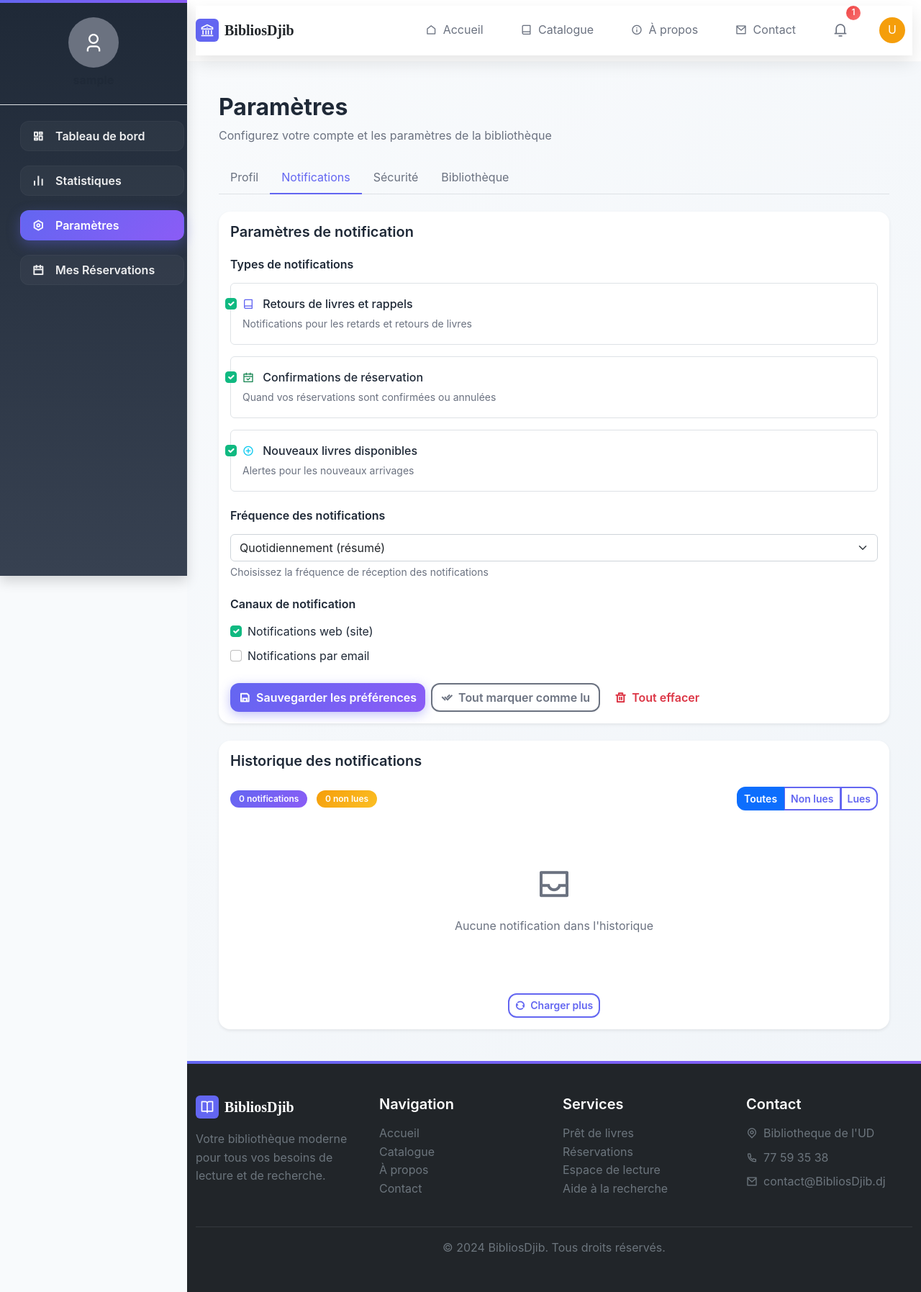
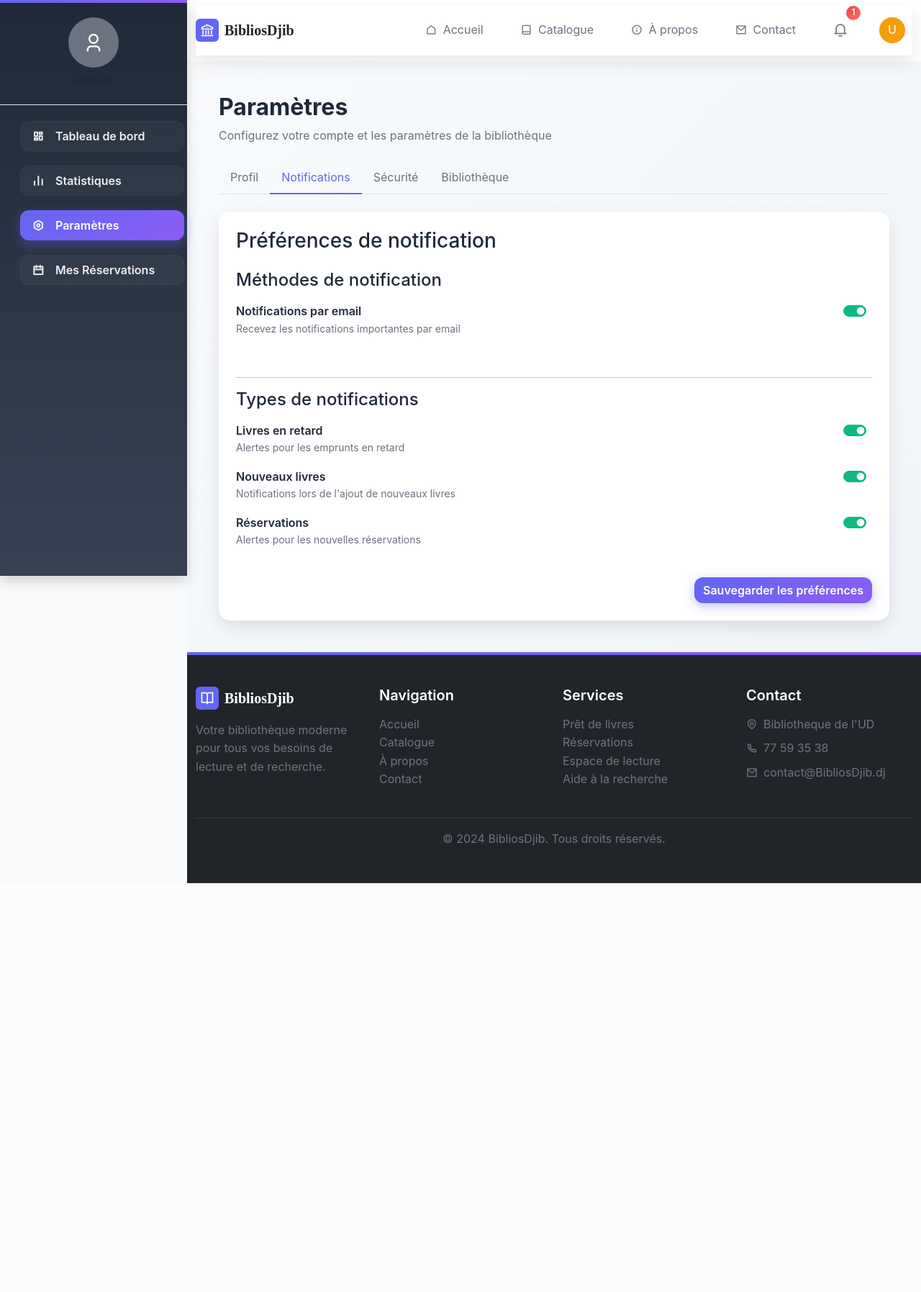
Before and after one commit to karman503/bibliotheque, a Flask app: page /dashboard/parametres in a window 1280 px wide, after a click on "Notifications". Shown: the whole page at 72% size. After the commit the page ends 1227 px from the top, so only its background shows below. Run offline with Flask 3, Linux system fonts and the light colour scheme; the visitor is signed in with stand-in values (Sample User, id 1); some libraries are stand-ins or nearby versions.

Commit message:
Notifications: adapt UI per user role; admin-only options added

```diff
--- a/templates/parametres.html
+++ b/templates/parametres.html
@@ -96,157 +96,115 @@
         </div>
 
         <div class="tab-pane fade" id="notifications" role="tabpanel" aria-labelledby="notifications-tab">
-            <!-- Paramètres de notification -->
-            <div class="card mb-4 shadow-sm">
-                <div class="card-body">
-                    <h5 class="fw-semibold mb-4">Paramètres de notification</h5>
+            <div class="card p-4">
+                <h3 class="card-title mb-4">Préférences de notification</h3>
 
-                    <div class="mb-4">
-                        <h6 class="fw-semibold mb-3">Types de notifications</h6>
-                        <div class="notification-settings">
-                            <div class="form-check mb-3 p-3 border rounded">
-                                <input class="form-check-input" type="checkbox" id="notifBooks" checked>
-                                <label class="form-check-label fw-medium" for="notifBooks">
-                                    <i class="ri-book-line me-2 text-primary"></i>
-                                    Retours de livres et rappels
-                                </label>
-                                <small class="text-muted d-block mt-1">Notifications pour les retards et retours de
-                                    livres</small>
-                            </div>
+                <div class="mb-4">
+                    <h4 class="mb-3">Méthodes de notification</h4>
 
-                            <div class="form-check mb-3 p-3 border rounded">
-                                <input class="form-check-input" type="checkbox" id="notifReservations" checked>
-                                <label class="form-check-label fw-medium" for="notifReservations">
-                                    <i class="ri-calendar-check-line me-2 text-success"></i>
-                                    Confirmations de réservation
-                                </label>
-                                <small class="text-muted d-block mt-1">Quand vos réservations sont confirmées ou
-                                    annulées</small>
-                            </div>
-
-                            <div class="form-check mb-3 p-3 border rounded">
-                                <input class="form-check-input" type="checkbox" id="notifNewBooks" checked>
-                                <label class="form-check-label fw-medium" for="notifNewBooks">
-                                    <i class="ri-add-circle-line me-2 text-info"></i>
-                                    Nouveaux livres disponibles
-                                </label>
-                                <small class="text-muted d-block mt-1">Alertes pour les nouveaux arrivages</small>
-                            </div>
-
-                            {% if current_user.role == 'admin' %}
-                            <div class="form-check mb-3 p-3 border rounded">
-                                <input class="form-check-input" type="checkbox" id="notifSystem" checked>
-                                <label class="form-check-label fw-medium" for="notifSystem">
-                                    <i class="ri-server-line me-2 text-warning"></i>
-                                    Alertes système (Admin)
-                                </label>
-                                <small class="text-muted d-block mt-1">Notifications techniques et système</small>
-                            </div>
-
-                            <div class="form-check mb-3 p-3 border rounded">
-                                <input class="form-check-input" type="checkbox" id="notifReports" checked>
-                                <label class="form-check-label fw-medium" for="notifReports">
-                                    <i class="ri-bar-chart-line me-2 text-purple"></i>
-                                    Rapports d'activité (Admin)
-                                </label>
-                                <small class="text-muted d-block mt-1">Rapports quotidiens et statistiques</small>
-                            </div>
-
-                            <div class="form-check mb-3 p-3 border rounded">
-                                <input class="form-check-input" type="checkbox" id="notifAlerts" checked>
-                                <label class="form-check-label fw-medium" for="notifAlerts">
-                                    <i class="ri-alarm-warning-line me-2 text-danger"></i>
-                                    Alertes importantes (Admin)
-                                </label>
-                                <small class="text-muted d-block mt-1">Alertes critiques nécessitant une action</small>
-                            </div>
-                            {% endif %}
+                    <div class="d-flex justify-content-between align-items-start mb-3">
+                        <div>
+                            <p class="fw-semibold mb-0">Notifications par email</p>
+                            <p class="text-muted small mb-0">Recevez les notifications importantes par email</p>
+                        </div>
+                        <div class="form-check form-switch">
+                            <input class="form-check-input" type="checkbox" checked>
                         </div>
                     </div>
 
-                    <div class="mb-4">
-                        <h6 class="fw-semibold mb-3">Fréquence des notifications</h6>
-                        <select class="form-select">
-                            <option value="immediate">Immédiatement</option>
-                            <option value="daily" selected>Quotidiennement (résumé)</option>
-                            <option value="weekly">Hebdomadairement (résumé)</option>
-                        </select>
-                        <small class="text-muted mt-1 d-block">Choisissez la fréquence de réception des
-                            notifications</small>
+                    {% if current_user.role == 'admin' %}
+                    <div class="d-flex justify-content-between align-items-start mb-3">
+                        <div>
+                            <p class="fw-semibold mb-0">Notifications SMS</p>
+                            <p class="text-muted small mb-0">Recevez les alertes urgentes par SMS</p>
+                        </div>
+                        <div class="form-check form-switch">
+                            <input class="form-check-input" type="checkbox" name="notif_sms" id="notif_sms">
+                        </div>
                     </div>
+                    {% endif %}
+                </div>
 
-                    <div class="mb-4">
-                        <h6 class="fw-semibold mb-3">Canaux de notification</h6>
-                        <div class="form-check mb-2">
-                            <input class="form-check-input" type="checkbox" id="notifWeb" checked>
-                            <label class="form-check-label" for="notifWeb">
-                                Notifications web (site)
-                            </label>
+                <hr>
+
+                <div class="mb-4">
+                    <h4 class="mb-3">Types de notifications</h4>
+
+                    <div class="d-flex justify-content-between align-items-start mb-3">
+                        <div>
+                            <p class="fw-semibold mb-0">Livres en retard</p>
+                            <p class="text-muted small mb-0">Alertes pour les emprunts en retard</p>
                         </div>
-                        <div class="form-check mb-2">
-                            <input class="form-check-input" type="checkbox" id="notifEmail">
-                            <label class="form-check-label" for="notifEmail">
-                                Notifications par email
-                            </label>
-                        </div>
-                        {% if current_user.role == 'admin' %}
-                        <div class="form-check">
-                            <input class="form-check-input" type="checkbox" id="notifSMS">
-                            <label class="form-check-label" for="notifSMS">
-                                Alertes SMS (urgentes seulement)
-                            </label>
-                        </div>
-                        {% endif %}
-                    </div>
-
-                    <div class="d-flex gap-2">
-                        <button class="btn btn-primary" onclick="saveNotificationSettings()">
-                            <i class="ri-save-line me-1"></i>
-                            Sauvegarder les préférences
-                        </button>
-                        <button class="btn btn-outline-secondary" onclick="notificationManager.markAllAsRead()">
-                            <i class="ri-check-double-line me-1"></i>
-                            Tout marquer comme lu
-                        </button>
-                        <button class="btn btn-outline-danger" onclick="clearAllNotifications()">
-                            <i class="ri-delete-bin-line me-1"></i>
-                            Tout effacer
-                        </button>
-                    </div>
-                </div>
-            </div>
-
-            <!-- Historique des notifications -->
-            <div class="card shadow-sm">
-                <div class="card-body">
-                    <h5 class="fw-semibold mb-4">Historique des notifications</h5>
-
-                    <div class="d-flex justify-content-between align-items-center mb-3">
-                        <div>
-                            <span class="badge bg-primary" id="totalNotifications">0 notifications</span>
-                            <span class="badge bg-warning ms-2" id="unreadNotifications">0 non lues</span>
-                        </div>
-                        <div class="btn-group">
-                            <button class="btn btn-sm btn-outline-primary active" data-filter="all">Toutes</button>
-                            <button class="btn btn-sm btn-outline-primary" data-filter="unread">Non lues</button>
-                            <button class="btn btn-sm btn-outline-primary" data-filter="read">Lues</button>
+                        <div class="form-check form-switch">
+                            <input class="form-check-input" type="checkbox" checked>
                         </div>
                     </div>
 
-                    <div id="notificationHistoryList" class="notification-history">
-                        <!-- Les notifications seront chargées ici dynamiquement -->
-                        <div class="text-center py-5">
-                            <i class="ri-inbox-line text-muted" style="font-size: 3rem;"></i>
-                            <p class="text-muted mt-2">Aucune notification dans l'historique</p>
+                    <div class="d-flex justify-content-between align-items-start mb-3">
+                        <div>
+                            <p class="fw-semibold mb-0">Nouveaux livres</p>
+                            <p class="text-muted small mb-0">Notifications lors de l'ajout de nouveaux livres</p>
+                        </div>
+                        <div class="form-check form-switch">
+                            <input class="form-check-input" type="checkbox" checked>
                         </div>
                     </div>
 
-                    <div class="text-center mt-3">
-                        <button class="btn btn-outline-primary btn-sm" onclick="loadMoreNotifications()">
-                            <i class="ri-refresh-line me-1"></i>
-                            Charger plus
-                        </button>
+                    <div class="d-flex justify-content-between align-items-start mb-3">
+                        <div>
+                            <p class="fw-semibold mb-0">Réservations</p>
+                            <p class="text-muted small mb-0">Alertes pour les nouvelles réservations</p>
+                        </div>
+                        <div class="form-check form-switch">
+                            <input class="form-check-input" type="checkbox" name="notif_reservations"
+                                id="notif_reservations" checked>
+                        </div>
                     </div>
+
+                    {% if current_user.role == 'admin' %}
+                    <div class="mt-3">
+                        <h5 class="mb-3">Options administrateur</h5>
+
+                        <div class="d-flex justify-content-between align-items-start mb-3">
+                            <div>
+                                <p class="fw-semibold mb-0">Alertes système</p>
+                                <p class="text-muted small mb-0">Notifications techniques et système</p>
+                            </div>
+                            <div class="form-check form-switch">
+                                <input class="form-check-input" type="checkbox" name="notif_system" id="notif_system"
+                                    checked>
+                            </div>
+                        </div>
+
+                        <div class="d-flex justify-content-between align-items-start mb-3">
+                            <div>
+                                <p class="fw-semibold mb-0">Rapports d'activité</p>
+                                <p class="text-muted small mb-0">Rapports quotidiens et statistiques</p>
+                            </div>
+                            <div class="form-check form-switch">
+                                <input class="form-check-input" type="checkbox" name="notif_reports" id="notif_reports"
+                                    checked>
+                            </div>
+                        </div>
+
+                        <div class="d-flex justify-content-between align-items-start mb-3">
+                            <div>
+                                <p class="fw-semibold mb-0">Alertes importantes</p>
+                                <p class="text-muted small mb-0">Alertes critiques nécessitant une action</p>
+                            </div>
+                            <div class="form-check form-switch">
+                                <input class="form-check-input" type="checkbox" name="notif_alerts" id="notif_alerts"
+                                    checked>
+                            </div>
+                        </div>
+                    </div>
+                    {% endif %}
+                </div>
+
+                <div class="text-end">
+                    <button class="btn btn-primary">
+                        Sauvegarder les préférences
+                    </button>
                 </div>
             </div>
         </div>
```
